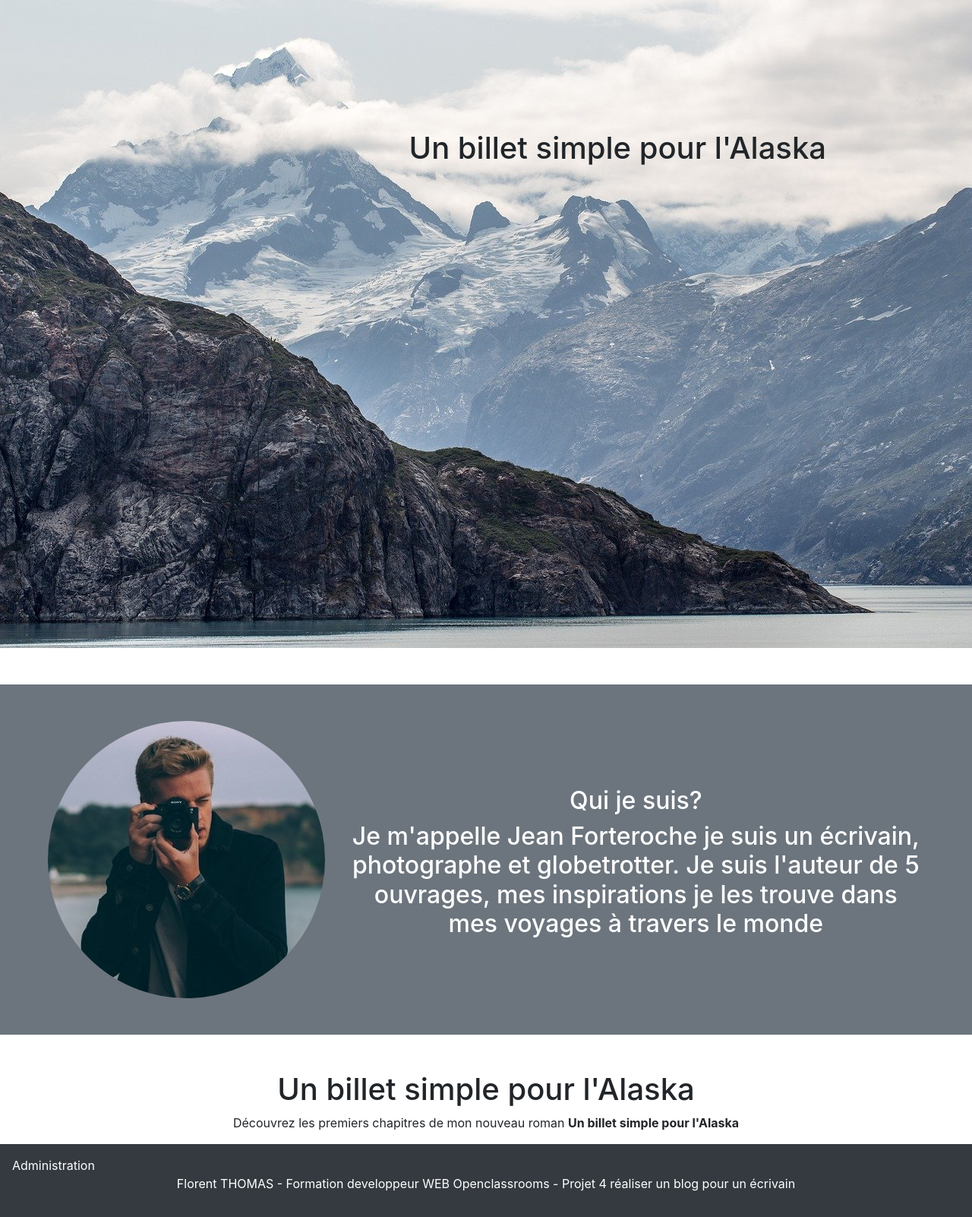
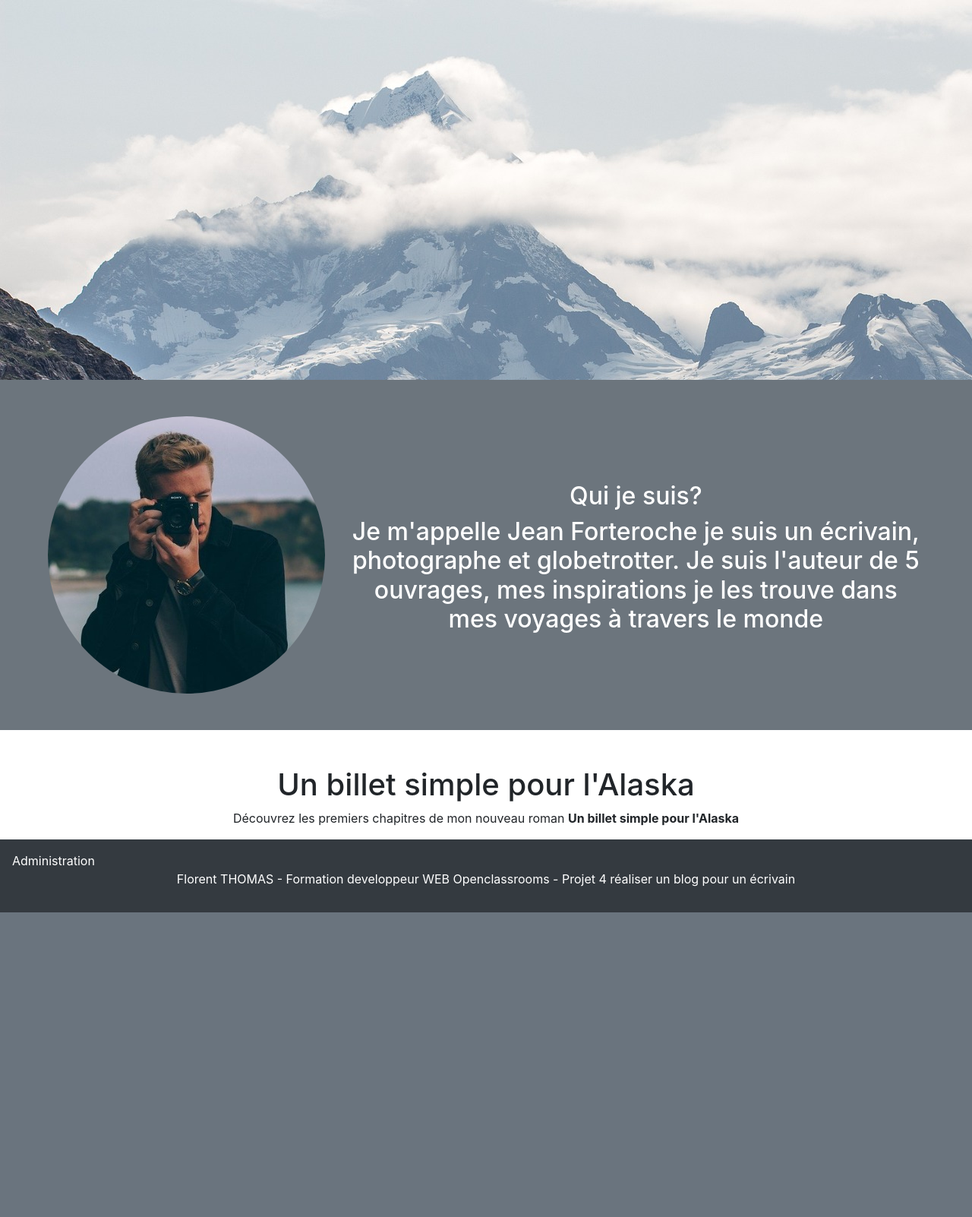
Before and after one commit to florentthomas/Projet4-Openclassrooms, a PHP site: page / in a window 1280 px wide. Shown: the part 76-1678 px from the top of the page at 76% size. After the commit the page ends 1277 px from the top, so only its background shows below. Run offline with PHP 8.4, Linux system fonts and the light colour scheme; data that the repository does not hold is empty.

Commit message:
backgound-image et suppression du h1 dans le header

```diff
--- a/public/css/style.css
+++ b/public/css/style.css
@@ -5,8 +5,10 @@ header h1{
 }
 
 header{
-    text-align: center;
-    position: relative;
+    background-image: url("../images/montagne.jpg");
+    background-repeat:no-repeat;
+    background-attachment: fixed;
+    height:500px;
 }
 
 #page_connection_admin{
--- a/views/AccueilView.php
+++ b/views/AccueilView.php
@@ -3,12 +3,12 @@ include('views/navView.php');
 ?>
 
 <header>
-    <h1>Un billet simple pour l'Alaska</h1>
-    <img src="public/images/montagne.jpg" alt="Montagne en Alaska"/>
+    <!-- <h1>Un billet simple pour l'Alaska</h1>
+    <img src="public/images/montagne.jpg" alt="Montagne en Alaska"/> -->
 </header>
 
 
-<section class="d-md-flex bg-secondary text-white p-5 mt-5" id="qui_suis_je">
+<section class="d-md-flex bg-secondary text-white p-5" id="qui_suis_je">
 
     <div class="col-md-4 align-self-center" style="text-align:center">
       <img src="public/images/Jean_Forteroche.jpg" class="rounded-circle img-fluid center-block" alt="photo de Jean Forteroche"/>
```
Also changed, not shown: public/images/montagne.jpg, public/images/scroll.png (deleted).
